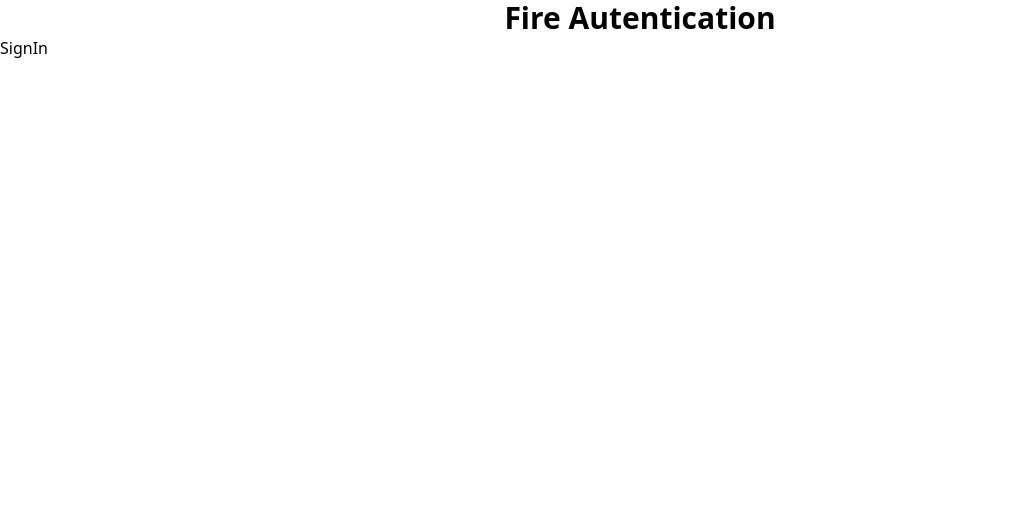
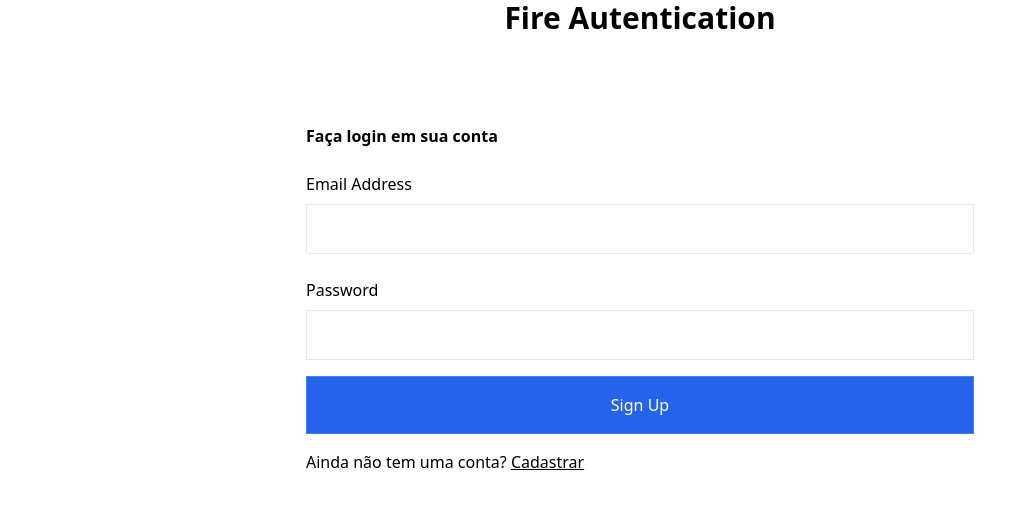
Before and after one commit to devMarilia/fire-authentication, a React (Vite) app: page / in a window 1280 px wide. Shown: the top 506 px of the page, without its empty margins (0-1036 px from the left). Built offline with nearby package versions, Linux system fonts and the light colour scheme.

Commit message:
✨ feat: init structure sign in page

```diff
--- a/src/components/SignIn/index.jsx
+++ b/src/components/SignIn/index.jsx
@@ -1,8 +1,32 @@
 import React from 'react'
+import { Link } from 'react-router-dom'
 
 function SignIn() {
   return (
-    <div>SignIn</div>
+    <div className='max-w-[700px] mx-auto my-16 p-4'>
+    <div>
+      <h1 className='text-2x1 font-bold py-2'>
+      Faça login em sua conta
+      </h1>
+    </div>
+    <form>
+      <div className='flex flex-col py-2'>
+        <label className='py-2 font-medium'>Email Address</label>
+        <input className='border p-3' type="email" />
+      </div>
+      <div className='flex flex-col py-2'>
+        <label className='py-2 font-medium'>Password</label>
+        <input className='border p-3' type="password" />
+      </div>
+      <button className="border border-blue-500 bg-blue-600 hover:bg-blue-500 w-full p-4 my-2 text-white" >Sign Up</button>
+    </form>
+    <p className='py-2'>
+      Ainda não tem uma conta? {" "}
+      <Link to='/signup' className='underline'>
+        Cadastrar
+      </Link>
+    </p>
+  </div>
   )
 }
 
--- a/src/components/SignUp/index.jsx
+++ b/src/components/SignUp/index.jsx
@@ -18,8 +18,14 @@
           <label className='py-2 font-medium'>Password</label>
           <input className='border p-3' type="password" />
         </div>
-        <button class="border border-blue-500 bg-blue-600 hover:bg-blue-500 w-full p-4 my-2 text-white" >Sign Up</button>
+        <button className="border border-blue-500 bg-blue-600 hover:bg-blue-500 w-full p-4 my-2 text-white" >Sign Up</button>
       </form>
+      <p className='py-2'>
+        Já tem uma conta?{" "}
+          <Link to='/' className='underline'>
+            Entrar
+          </Link>
+        </p>
     </div>
   )
 }
```
